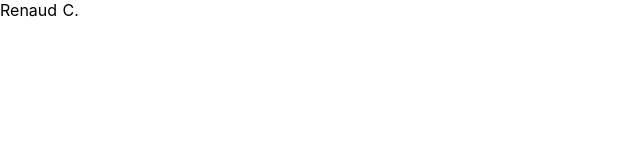
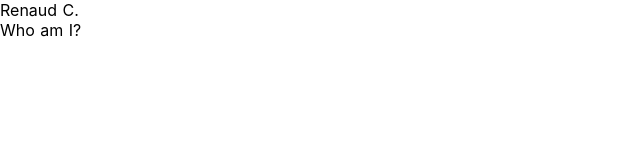
Before and after one commit to mobregozo/nuxt-resume, a Nuxt app: page / in a window 1280 px wide. Shown: the top 160 px of the page, without its empty margins (0-640 px from the left). Built offline with nearby package versions, Linux system fonts and the light colour scheme.

Commit message:
display description section

```diff
--- /dev/null
+++ b/components/Description.vue
@@ -0,0 +1,17 @@
+<template>
+  <section class="description-container">
+    <div v-text="getDescription"></div>
+  </section>
+</template>
+
+<script>
+  import { mapGetters } from 'vuex'
+
+  export default {
+    name: 'Description',
+
+    computed: {
+      ...mapGetters([ 'getDescription' ])
+    }
+  }
+</script>
--- a/pages/index.vue
+++ b/pages/index.vue
@@ -1,13 +1,18 @@
 <template>
-  <identity />
+  <section>
+    <identity />
+    <description />
+  </section>
 </template>
 
 <script>
   import Identity from '~/components/Identity'
+  import Description from '~/components/Description'
 
   export default {
     components: {
-      Identity
+      Identity,
+      Description
     }
   }
 </script>
```
